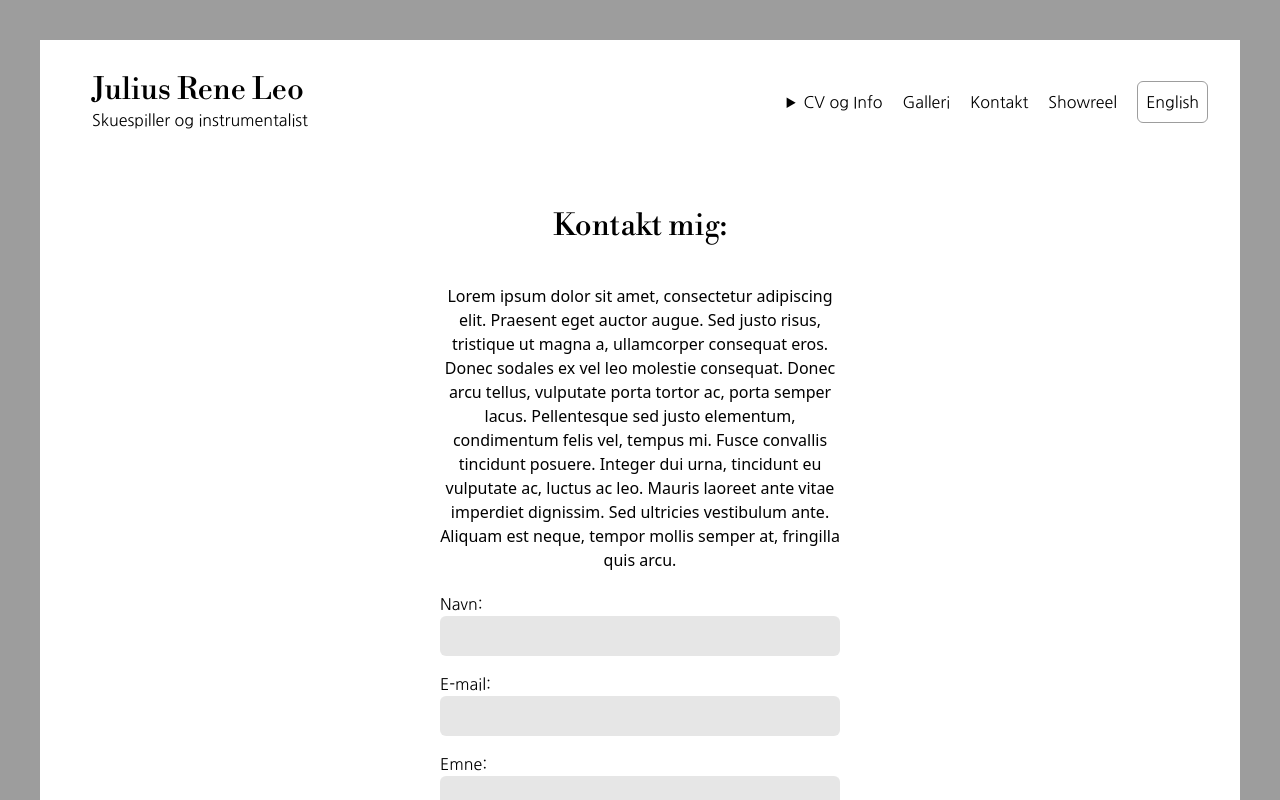
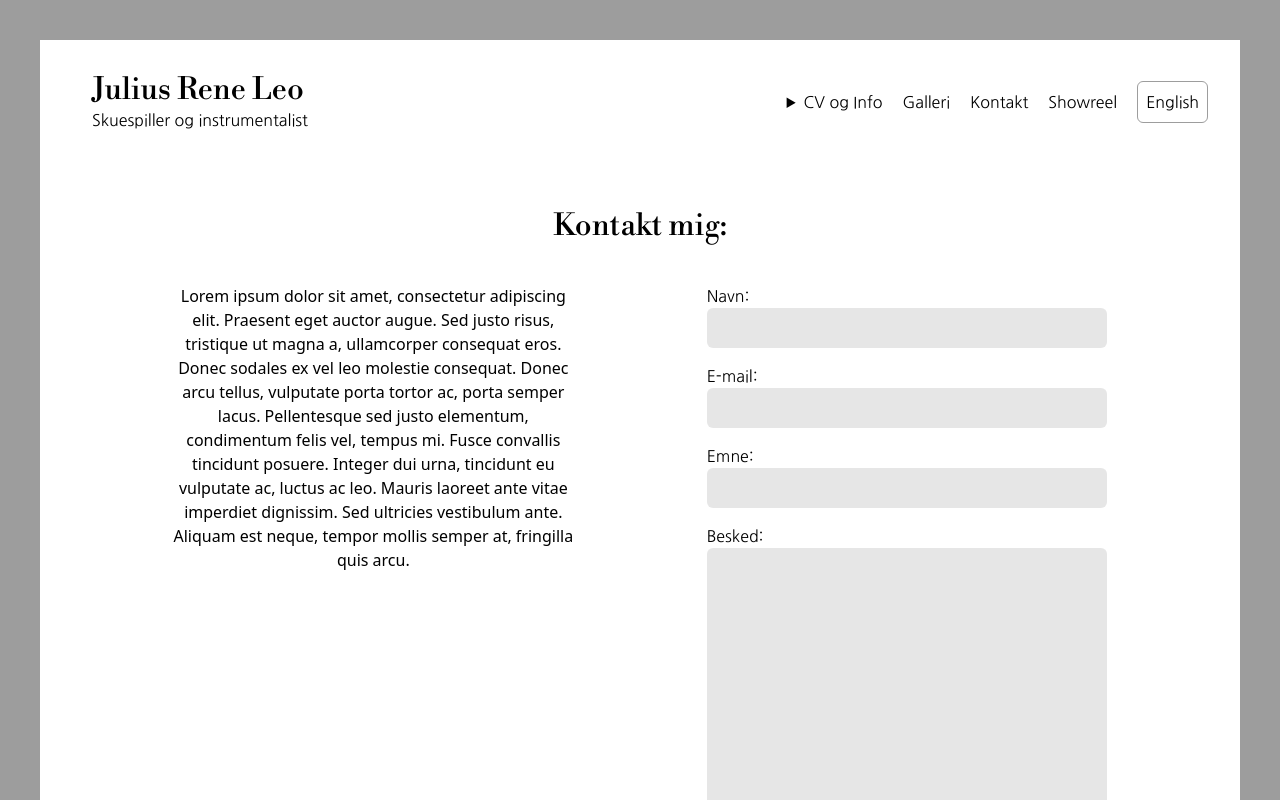
Before and after one commit to Claudiu-Ionel/rene-website, a Next.js app: page /Contact in a window 1280 px wide. Shown: the top 800 px of the page. Built offline with nearby package versions, Linux system fonts and the light colour scheme.

Commit message:
Styled Welcome part at Home, styled Contact Me

```diff
--- a/app/Contact/page.js
+++ b/app/Contact/page.js
@@ -7,24 +7,25 @@ export default function Contact() {
   const { englishVersion } = useContext(AppContext);
   return (
     <div className="w-full bg-white flex flex-col items-center">
-      <div className="w-full bg-white px-8 py-6 h-[128px] md:hidden"></div>
+      <div className="w-full bg-white px-8 py-6 h-[128px] ipadAir:hidden"></div>
       <h2 className="w-1/3 font-primary text-3xl my-10 sm:w-full text-center">
         {englishVersion ? "Contact me:" : "Kontakt mig:"}
       </h2>
-      <div className="w-1/3 md:w-full md:px-5 mb-5 text-center">
+      <div className="w-full flex justify-evenly ipadAir:flex-col">
+        <div className="w-1/3 ipadAir:w-full ipadAir:px-5 mb-5 text-center">
           <p>
-          Lorem ipsum dolor sit amet, consectetur adipiscing elit. Praesent eget
-          auctor augue. Sed justo risus, tristique ut magna a, ullamcorper
-          consequat eros. Donec sodales ex vel leo molestie consequat. Donec
-          arcu tellus, vulputate porta tortor ac, porta semper lacus.
-          Pellentesque sed justo elementum, condimentum felis vel, tempus mi.
-          Fusce convallis tincidunt posuere. Integer dui urna, tincidunt eu
-          vulputate ac, luctus ac leo. Mauris laoreet ante vitae imperdiet
-          dignissim. Sed ultricies vestibulum ante. Aliquam est neque, tempor
-          mollis semper at, fringilla quis arcu.
+            Lorem ipsum dolor sit amet, consectetur adipiscing elit. Praesent
+            eget auctor augue. Sed justo risus, tristique ut magna a,
+            ullamcorper consequat eros. Donec sodales ex vel leo molestie
+            consequat. Donec arcu tellus, vulputate porta tortor ac, porta
+            semper lacus. Pellentesque sed justo elementum, condimentum felis
+            vel, tempus mi. Fusce convallis tincidunt posuere. Integer dui urna,
+            tincidunt eu vulputate ac, luctus ac leo. Mauris laoreet ante vitae
+            imperdiet dignissim. Sed ultricies vestibulum ante. Aliquam est
+            neque, tempor mollis semper at, fringilla quis arcu.
           </p>
         </div>
-      <form className="w-1/3 md:w-full md:px-5 flex flex-col items-center [&>label]:w-full [&>label]:font-secondary [&>input]:w-full [&>input]:bg-backgroundColor/25 [&>input]:rounded-md [&>input]:p-2 [&>input]:mb-4 [&>input]:font-secondary">
+        <form className="w-1/3 ipadAir:w-full ipadAir:px-5 flex flex-col items-center [&>label]:w-full [&>label]:font-secondary [&>input]:w-full [&>input]:bg-backgroundColor/25 [&>input]:rounded-md [&>input]:p-2 [&>input]:mb-4 [&>input]:font-secondary">
           <label for="userName">{englishVersion ? "Name:" : "Navn:"}</label>
           <input type="text" name="userName" required></input>
 
@@ -48,5 +49,6 @@ export default function Contact() {
           </button>
         </form>
       </div>
+    </div>
   );
 }
--- a/app/page.js
+++ b/app/page.js
@@ -25,7 +25,7 @@ export default function Home() {
         setModalImageGallery={setModalImageGallery}
       />
       <div className="w-full bg-white p-5 flex justify-center font-secondary">
-        <div className="w-1/3">
+        <div className="w-1/3 ipadAir:w-full ipadAir:p-1 font-secondary">
           <h2>This is a welcome text:</h2>
           <p>
             Lorem ipsum dolor sit amet, consectetur adipiscing elit. Praesent
--- a/tailwind.config.js
+++ b/tailwind.config.js
@@ -17,6 +17,7 @@ module.exports = {
       "2xl": { max: "1535px" },
       xl: { max: "1279px" },
       lg: { max: "1023px" },
+      ipadAir: { max: "820px" },
       md: { max: "768px" },
       sm: { max: "639px" },
     },
```
Lines whose indentation alone changed are shown as unchanged.
